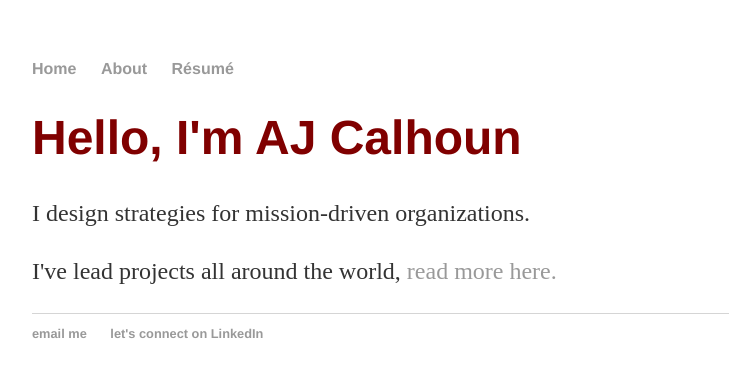
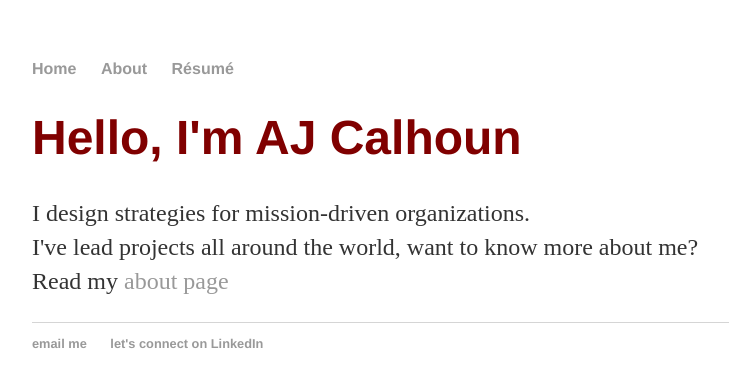
Before and after one commit to ajcalhoun/ajcalhoun.github.io, a Jekyll site: the page built from index.html, in a window 1280 px wide. Shown: the top 387 px of the page, without its empty margins (160-889 px from the left). Built offline with Jekyll 4.4.1, drawn with Linux system fonts in a browser that asks for light colours.

Commit message:
Update index.html

```diff
--- a/index.html
+++ b/index.html
@@ -1,9 +1,10 @@
 ---
 layout: default
-title: Andrew J. Calhoun
+title: AJ Calhoun, strategy designer
 ---
 <div class="blurb">
 	<h1>Hello, I'm AJ Calhoun</h1>
-	<p>I design strategies for mission-driven organizations. </p>
-	<p>I've lead projects all around the world, <a href="/about"> read more here. </a></p>
+	<p>I design strategies for mission-driven organizations. <br>
+	I've lead projects all around the world, want to know more about me? <br>
+	Read my <a href="/about"> about page </a></p>
 </div><!-- /.blurb -->
```
